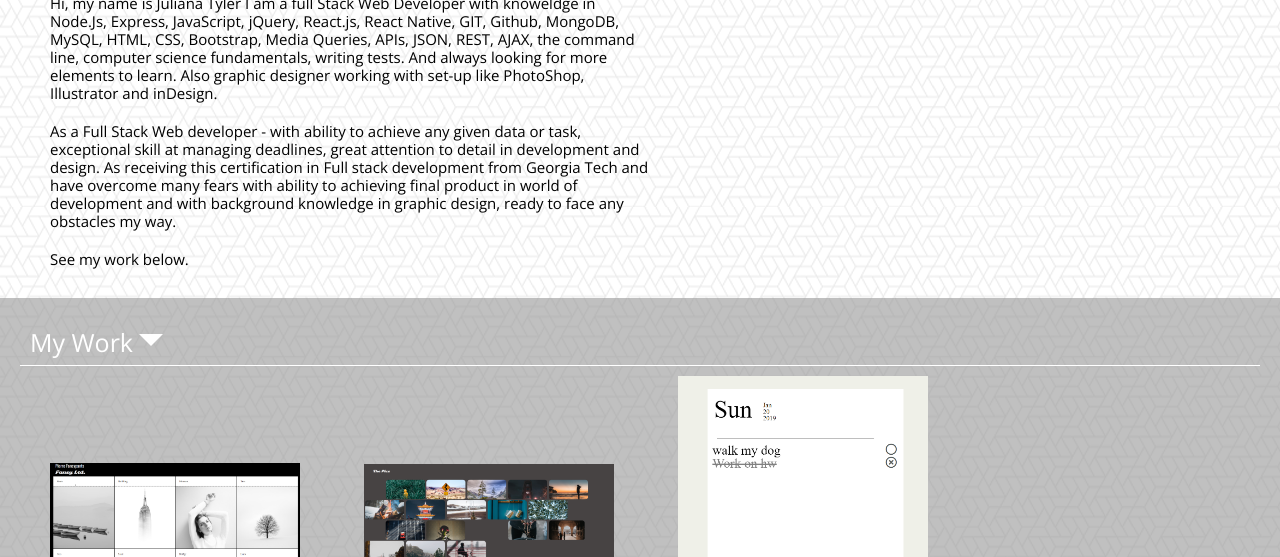
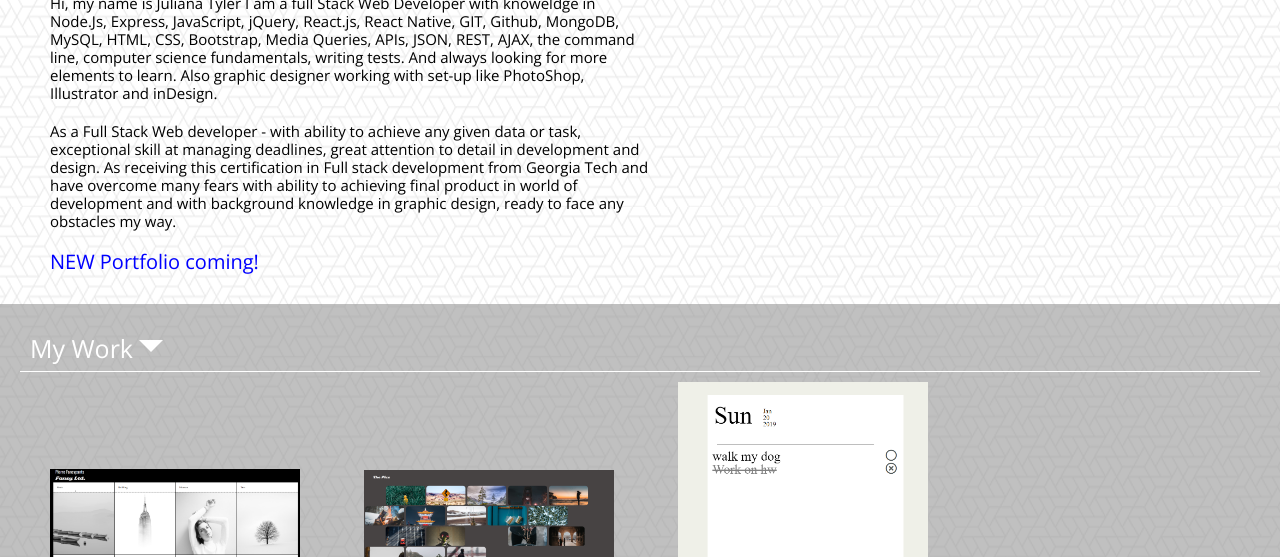
Before and after one commit to julianamtyler/mypage, a plain HTML site: page index.html in a window 1280 px wide. Shown: the part 193-750 px from the top of the page. Drawn offline with nearby package versions, Linux system fonts and the light colour scheme.

Commit message:
added that new porfolio is coming

```diff
--- a/index.html
+++ b/index.html
@@ -38,7 +38,7 @@
       development from Georgia Tech and have overcome many fears with ability to achieving final product in world of
       development and with background knowledge in graphic design, ready to face any obstacles my way.</p>
 
-    <p>See my work below.</p>
+    <p class="new">NEW Portfolio coming!</p>
 
   </div>
 
--- a/style.css
+++ b/style.css
@@ -78,7 +78,10 @@ img {
     margin-right: 20px;
 }
 
-
+.new {
+    font-size: 20px;
+    color: blue;
+}
 
 @media only screen and (min-width: 600px) {
 .pic {
```
